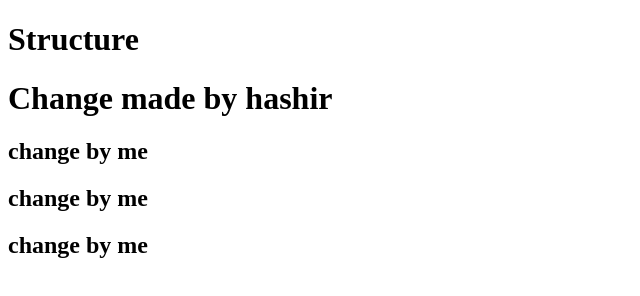
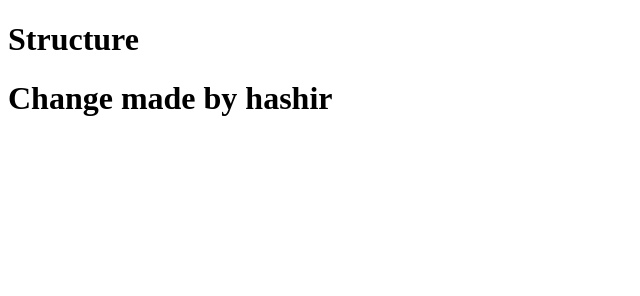
Before and after one commit to h-ashir/localrepo_aws, a plain HTML site: page index.html in a window 1280 px wide. Shown: the whole page, without its empty margins (0-640 px from the left). Drawn offline with Linux system fonts and the light colour scheme.

Commit message:
Delete changes by hashir

```diff
--- a/index.html
+++ b/index.html
@@ -9,8 +9,6 @@
 
     <h1>Structure</h1>
     <h1>Change made by hashir</h1>
-    <h2>change by me</h2>
-    <h2>change by me</h2>
-    <h2>change by me</h2>
+
 </body>
 </html>
```
